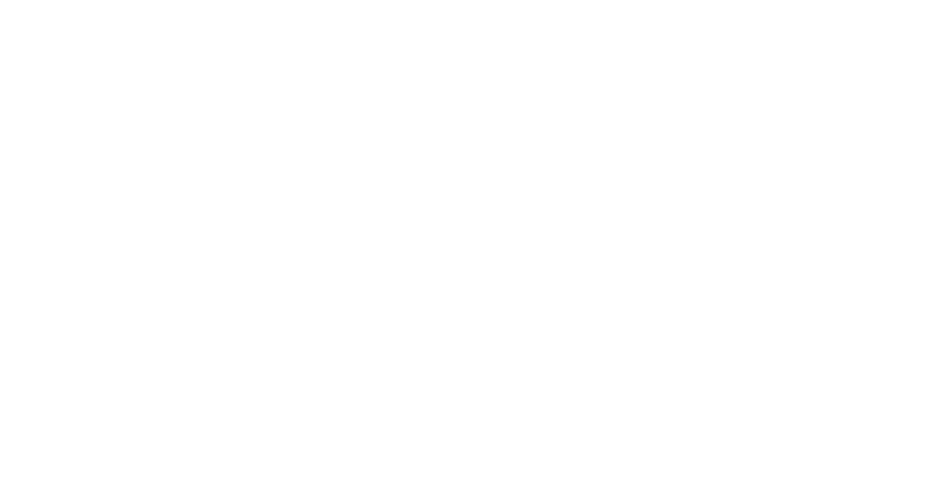
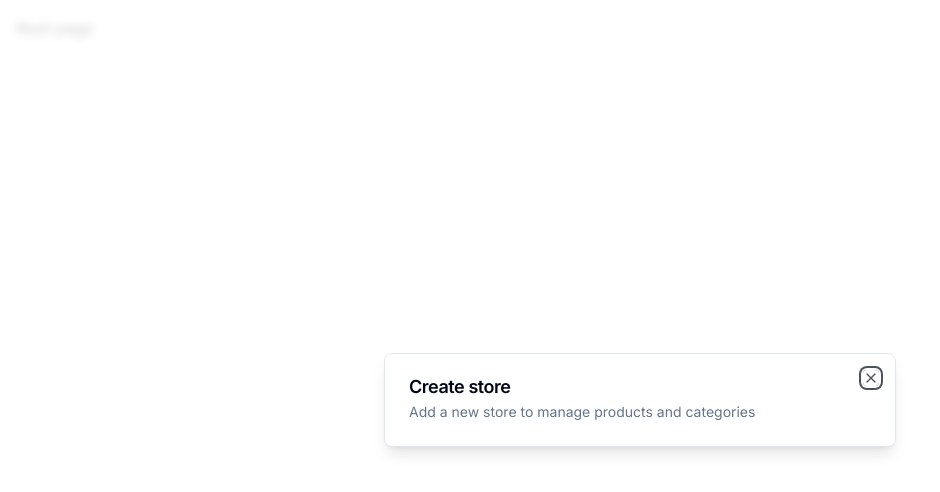
Before and after one commit to johnnjuki/ecommerce-admin, a Next.js app: page / in a window 1280 px wide. Shown: the top 492 px of the page, without its empty margins (0-940 px from the left). Built offline with nearby package versions, Linux system fonts and the light colour scheme.

Commit message:
setup the default modal

```diff
--- a/app/(root)/page.tsx
+++ b/app/(root)/page.tsx
@@ -1,9 +1,19 @@
+"use client";
+
+import { Modal } from "@/components/ui/modal";
+import { useStoreModal } from "@/hooks/use-store-modal";
 import { UserButton } from "@clerk/nextjs";
+import { useEffect } from "react";
 
 export default function SetupPage() {
-  return (
-    <div className="p-4">
-      <UserButton afterSignOutUrl="/"></UserButton>
-    </div>
-  )
+  const isOpen = useStoreModal((state) => state.isOpen);
+  const onOpen = useStoreModal((state) => state.onOpen);
+
+  useEffect(() => {
+    if (!isOpen) {
+      onOpen();
+    }
+  }, [isOpen, onOpen]);
+
+  return <div className="p-4">Root page</div>;
 }
--- a/app/layout.tsx
+++ b/app/layout.tsx
@@ -1,7 +1,10 @@
-import { ClerkProvider } from "@clerk/nextjs";
-import "./globals.css";
 import type { Metadata } from "next";
 import { Inter } from "next/font/google";
+import { ClerkProvider } from "@clerk/nextjs";
+
+import ModalProvider from "@/providers/modal-provider";
+
+import "./globals.css";
 
 const inter = Inter({ subsets: ["latin"] });
 
@@ -18,7 +21,10 @@
   return (
     <ClerkProvider>
       <html lang="en">
-        <body className={inter.className}>{children}</body>
+        <body className={inter.className}>
+          <ModalProvider />
+          {children}
+          </body>
       </html>
     </ClerkProvider>
   );
--- /dev/null
+++ b/components/modals/store-modal.tsx
@@ -0,0 +1,20 @@
+"use client";
+
+import { useStoreModal } from "@/hooks/use-store-modal";
+import React from "react";
+import { Modal } from "../ui/modal";
+
+export default function StoreModal() {
+  const storeModal = useStoreModal();
+
+  return (
+    <Modal
+      title="Create store"
+      description="Add a new store to manage products and categories"
+      isOpen={storeModal.isOpen}
+      onClose={storeModal.onClose}
+    >
+      Future create store form
+    </Modal>
+  );
+}
--- /dev/null
+++ b/components/ui/button.tsx
@@ -0,0 +1,56 @@
+import * as React from "react"
+import { Slot } from "@radix-ui/react-slot"
+import { cva, type VariantProps } from "class-variance-authority"
+
+import { cn } from "@/lib/utils"
+
+const buttonVariants = cva(
+  "inline-flex items-center justify-center rounded-md text-sm font-medium ring-offset-background transition-colors focus-visible:outline-none focus-visible:ring-2 focus-visible:ring-ring focus-visible:ring-offset-2 disabled:pointer-events-none disabled:opacity-50",
+  {
+    variants: {
+      variant: {
+        default: "bg-primary text-primary-foreground hover:bg-primary/90",
+        destructive:
+          "bg-destructive text-destructive-foreground hover:bg-destructive/90",
+        outline:
+          "border border-input bg-background hover:bg-accent hover:text-accent-foreground",
+        secondary:
+          "bg-secondary text-secondary-foreground hover:bg-secondary/80",
+        ghost: "hover:bg-accent hover:text-accent-foreground",
+        link: "text-primary underline-offset-4 hover:underline",
+      },
+      size: {
+        default: "h-10 px-4 py-2",
+        sm: "h-9 rounded-md px-3",
+        lg: "h-11 rounded-md px-8",
+        icon: "h-10 w-10",
+      },
+    },
+    defaultVariants: {
+      variant: "default",
+      size: "default",
+    },
+  }
+)
+
+export interface ButtonProps
+  extends React.ButtonHTMLAttributes<HTMLButtonElement>,
+    VariantProps<typeof buttonVariants> {
+  asChild?: boolean
+}
+
+const Button = React.forwardRef<HTMLButtonElement, ButtonProps>(
+  ({ className, variant, size, asChild = false, ...props }, ref) => {
+    const Comp = asChild ? Slot : "button"
+    return (
+      <Comp
+        className={cn(buttonVariants({ variant, size, className }))}
+        ref={ref}
+        {...props}
+      />
+    )
+  }
+)
+Button.displayName = "Button"
+
+export { Button, buttonVariants }
--- /dev/null
+++ b/components/ui/dialog.tsx
@@ -0,0 +1,123 @@
+"use client"
+
+import * as React from "react"
+import * as DialogPrimitive from "@radix-ui/react-dialog"
+import { X } from "lucide-react"
+
+import { cn } from "@/lib/utils"
+
+const Dialog = DialogPrimitive.Root
+
+const DialogTrigger = DialogPrimitive.Trigger
+
+const DialogPortal = ({
+  className,
+  ...props
+}: DialogPrimitive.DialogPortalProps) => (
+  <DialogPrimitive.Portal className={cn(className)} {...props} />
+)
+DialogPortal.displayName = DialogPrimitive.Portal.displayName
+
+const DialogOverlay = React.forwardRef<
+  React.ElementRef<typeof DialogPrimitive.Overlay>,
+  React.ComponentPropsWithoutRef<typeof DialogPrimitive.Overlay>
+>(({ className, ...props }, ref) => (
+  <DialogPrimitive.Overlay
+    ref={ref}
+    className={cn(
+      "fixed inset-0 z-50 bg-background/80 backdrop-blur-sm data-[state=open]:animate-in data-[state=closed]:animate-out data-[state=closed]:fade-out-0 data-[state=open]:fade-in-0",
+      className
+    )}
+    {...props}
+  />
+))
+DialogOverlay.displayName = DialogPrimitive.Overlay.displayName
+
+const DialogContent = React.forwardRef<
+  React.ElementRef<typeof DialogPrimitive.Content>,
+  React.ComponentPropsWithoutRef<typeof DialogPrimitive.Content>
+>(({ className, children, ...props }, ref) => (
+  <DialogPortal>
+    <DialogOverlay />
+    <DialogPrimitive.Content
+      ref={ref}
+      className={cn(
+        "fixed left-[50%] top-[50%] z-50 grid w-full max-w-lg translate-x-[-50%] translate-y-[-50%] gap-4 border bg-background p-6 shadow-lg duration-200 data-[state=open]:animate-in data-[state=closed]:animate-out data-[state=closed]:fade-out-0 data-[state=open]:fade-in-0 data-[state=closed]:zoom-out-95 data-[state=open]:zoom-in-95 data-[state=closed]:slide-out-to-left-1/2 data-[state=closed]:slide-out-to-top-[48%] data-[state=open]:slide-in-from-left-1/2 data-[state=open]:slide-in-from-top-[48%] sm:rounded-lg md:w-full",
+        className
+      )}
+      {...props}
+    >
+      {children}
+      <DialogPrimitive.Close className="absolute right-4 top-4 rounded-sm opacity-70 ring-offset-background transition-opacity hover:opacity-100 focus:outline-none focus:ring-2 focus:ring-ring focus:ring-offset-2 disabled:pointer-events-none data-[state=open]:bg-accent data-[state=open]:text-muted-foreground">
+        <X className="h-4 w-4" />
+        <span className="sr-only">Close</span>
+      </DialogPrimitive.Close>
+    </DialogPrimitive.Content>
+  </DialogPortal>
+))
+DialogContent.displayName = DialogPrimitive.Content.displayName
+
+const DialogHeader = ({
+  className,
+  ...props
+}: React.HTMLAttributes<HTMLDivElement>) => (
+  <div
+    className={cn(
+      "flex flex-col space-y-1.5 text-center sm:text-left",
+      className
+    )}
+    {...props}
+  />
+)
+DialogHeader.displayName = "DialogHeader"
+
+const DialogFooter = ({
+  className,
+  ...props
+}: React.HTMLAttributes<HTMLDivElement>) => (
+  <div
+    className={cn(
+      "flex flex-col-reverse sm:flex-row sm:justify-end sm:space-x-2",
+      className
+    )}
+    {...props}
+  />
+)
+DialogFooter.displayName = "DialogFooter"
+
+const DialogTitle = React.forwardRef<
+  React.ElementRef<typeof DialogPrimitive.Title>,
+  React.ComponentPropsWithoutRef<typeof DialogPrimitive.Title>
+>(({ className, ...props }, ref) => (
+  <DialogPrimitive.Title
+    ref={ref}
+    className={cn(
+      "text-lg font-semibold leading-none tracking-tight",
+      className
+    )}
+    {...props}
+  />
+))
+DialogTitle.displayName = DialogPrimitive.Title.displayName
+
+const DialogDescription = React.forwardRef<
+  React.ElementRef<typeof DialogPrimitive.Description>,
+  React.ComponentPropsWithoutRef<typeof DialogPrimitive.Description>
+>(({ className, ...props }, ref) => (
+  <DialogPrimitive.Description
+    ref={ref}
+    className={cn("text-sm text-muted-foreground", className)}
+    {...props}
+  />
+))
+DialogDescription.displayName = DialogPrimitive.Description.displayName
+
+export {
+  Dialog,
+  DialogTrigger,
+  DialogContent,
+  DialogHeader,
+  DialogFooter,
+  DialogTitle,
+  DialogDescription,
+}
--- /dev/null
+++ b/components/ui/modal.tsx
@@ -0,0 +1,42 @@
+"use client";
+
+import {
+  Dialog,
+  DialogContent,
+  DialogDescription,
+  DialogHeader,
+  DialogTitle,
+} from "./dialog";
+
+interface ModalProps {
+  title: string;
+  description: string;
+  isOpen: boolean;
+  onClose: () => void;
+  children?: React.ReactNode;
+}
+
+export const Modal: React.FC<ModalProps> = ({
+  title,
+  description,
+  isOpen,
+  onClose,
+  children,
+}) => {
+  const onChange = (open: boolean) => {
+    if (!open) {
+      onClose();
+    }
+  };
+
+  return (
+    <Dialog open={isOpen} onOpenChange={onChange}>
+      <DialogContent>
+        <DialogHeader>
+          <DialogTitle>{title}</DialogTitle>
+          <DialogDescription>{description}</DialogDescription>
+        </DialogHeader>
+      </DialogContent>
+    </Dialog>
+  );
+};
--- /dev/null
+++ b/hooks/use-store-modal.tsx
@@ -0,0 +1,13 @@
+import { create } from "zustand";
+
+interface useStoreModalStore {
+  isOpen: boolean;
+  onOpen: () => void;
+  onClose: () => void;
+};
+
+export const useStoreModal = create<useStoreModalStore>((set) => ({
+  isOpen: false,
+  onOpen: () => set({isOpen: true}),
+  onClose: () => set({isOpen: false})
+}))
--- a/package.json
+++ b/package.json
@@ -10,6 +10,8 @@
   },
   "dependencies": {
     "@clerk/nextjs": "^4.23.2",
+    "@radix-ui/react-dialog": "^1.0.4",
+    "@radix-ui/react-slot": "^1.0.2",
     "@types/node": "20.5.7",
     "@types/react": "18.2.21",
     "@types/react-dom": "18.2.7",
@@ -26,6 +28,7 @@
     "tailwind-merge": "^1.14.0",
     "tailwindcss": "3.3.3",
     "tailwindcss-animate": "^1.0.6",
-    "typescript": "5.2.2"
+    "typescript": "5.2.2",
+    "zustand": "^4.4.1"
   }
 }
--- /dev/null
+++ b/providers/modal-provider.tsx
@@ -0,0 +1,23 @@
+"use client";
+
+import React, { useEffect, useState } from "react";
+
+import StoreModal from "@/components/modals/store-modal";
+
+export default function ModalProvider() {
+  const [isMounted, setIsMounted] = useState(false);
+
+  useEffect(() => {
+    setIsMounted(true);
+  }, []);
+
+  if (!isMounted) {
+    return null;
+  }
+
+  return (
+    <>
+      <StoreModal />
+    </>
+  );
+}
```
Also changed, not shown: 1 other file (tests, documents, lock files or other folders).
